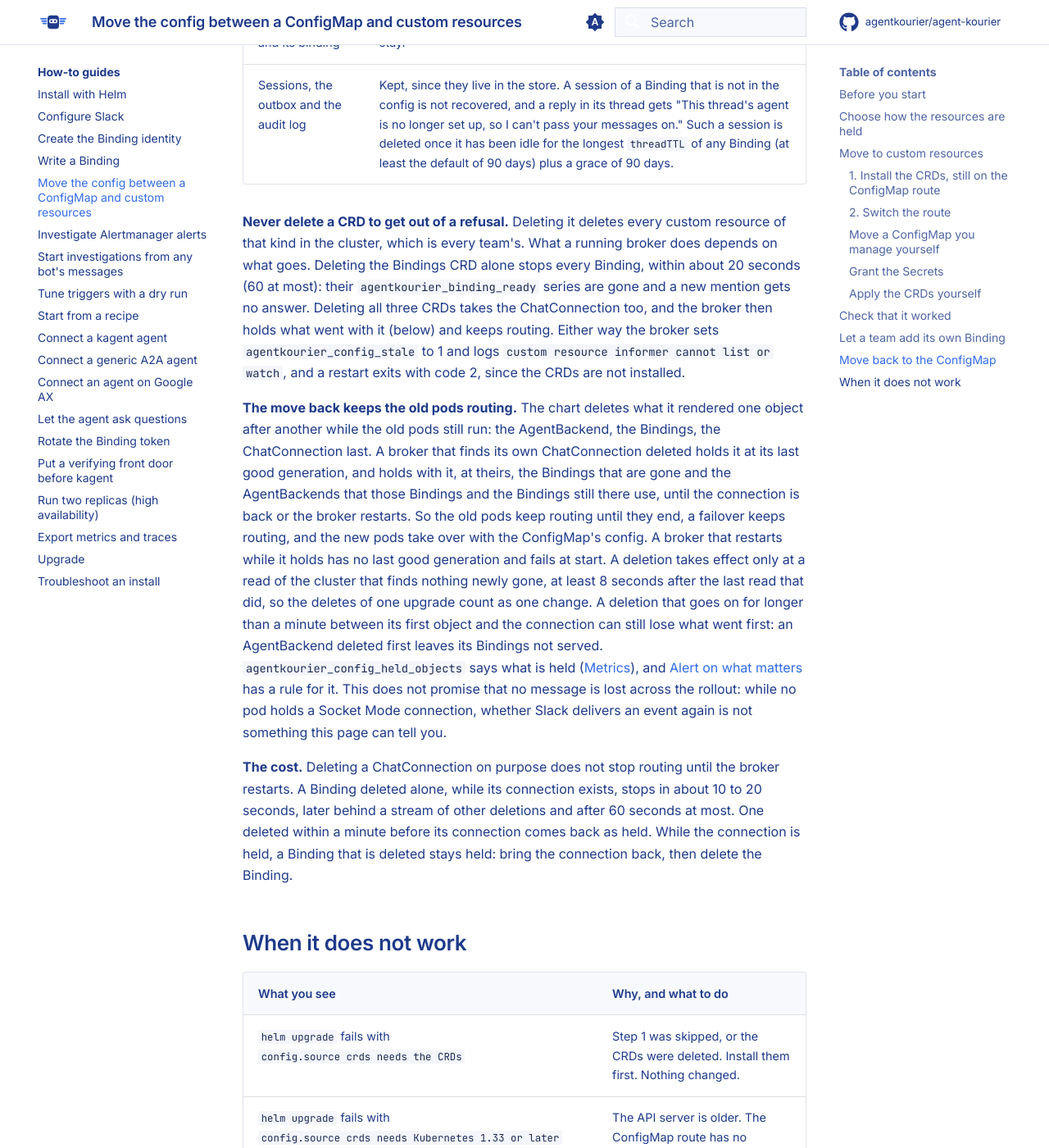
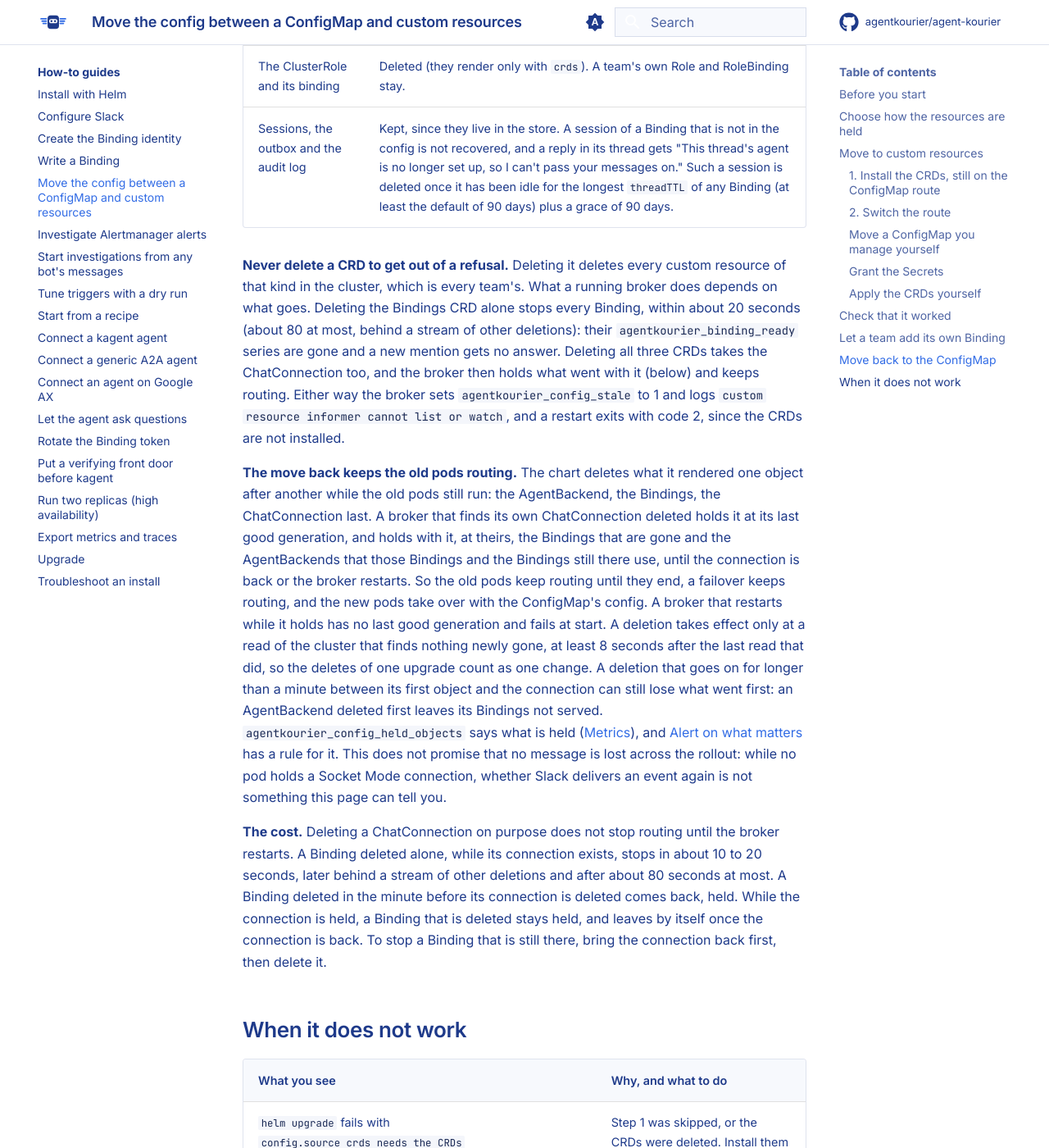
Before and after one commit to agentkourier/agent-kourier, an MkDocs documentation site: the page built from docs/how-to/migrate-config-source.md, in a window 1280 px wide and 1400 px high, scrolled down 7946 px. Shown: the whole window at 82% size. Built offline with MkDocs 1.6.1 and Material for MkDocs 9.7.7, drawn with Linux system fonts in a browser that asks for light colours; comment, search, counter and statistics services are not loaded; some of the changed text lies outside the part shown.

Commit message:
docs: bound the deletion delay by its terms, name the chart's Role, and cover helm --wait
A deletion reaches the broker up to one poll after the delete, then waits the grace, then
takes effect at the next poll: about 80 seconds at most behind a stream of other deletions.
The chart's Role is <fullname>-secrets. A Binding that is not Ready fails helm --wait:
reported by the reviewer with Helm 4.3.0 (resource Binding/.../sre not ready) and not run
by me (unverified here). recipes.md says the CRDs must exist first.

````diff
--- a/docs/how-to/migrate-config-source.md
+++ b/docs/how-to/migrate-config-source.md
@@ -197,7 +197,7 @@ to do, and one is the team's.
      - {kind: ServiceAccount, name: agent-kourier, namespace: agent-kourier}
    ```
 
-   The verbs are `list` and `watch`, not `get`. Give the Role a name that the chart would not (`<release>-secrets` is its own), so that the two never meet. Check with `kubectl auth can-i list secrets/team-a-agent-token -n team-a --as
+   The verbs are `list` and `watch`, not `get`. Give the Role a name that the chart would not (`<fullname>-secrets` is its own: `agent-kourier-secrets` for the release on this page), so that the two never meet. Check with `kubectl auth can-i list secrets/team-a-agent-token -n team-a --as
    system:serviceaccount:agent-kourier:agent-kourier`: it says `yes`, and `list secrets` without the name says `no`.
    Until the Role exists the Binding is `BackendReachable=False` with `CredentialsUnreadable`. It recovers on its own, with no restart, once the Role is
    applied.
@@ -247,7 +247,7 @@ leave the team's Bindings out of the ConfigMap and use plain `--set config.sourc
 
 A Secret outside the release namespace needs a grant on this route, and `rbac.secretNames` is ignored. The Role that a team made for its own Secret stays after the move
 and is that grant. The other way is `rbac.secretNamespaces`, which replaces the chart's default of the release namespace, so list the release namespace as well; and if a team's Role has the name
-the chart would give its own there (`<release>-secrets`), delete it first, or the upgrade fails with `invalid ownership metadata`.
+the chart would give its own there (`<fullname>-secrets`, which is `agent-kourier-secrets` for the release on this page), delete it first, or the upgrade fails with `invalid ownership metadata`.
 
 Keep `crds.install: true` while you do; it does not need to change. What the move back does:
 
@@ -262,7 +262,7 @@ Keep `crds.install: true` while you do; it does not need to change. What the mov
 | Sessions, the outbox and the audit log | Kept, since they live in the store. A session of a Binding that is not in the config is not recovered, and a reply in its thread gets "This thread's agent is no longer set up, so I can't pass your messages on." Such a session is deleted once it has been idle for the longest `threadTTL` of any Binding (at least the default of 90 days) plus a grace of 90 days. |
 
 **Never delete a CRD to get out of a refusal.** Deleting it deletes every custom resource of that kind in the cluster, which is every team's. What a running
-broker does depends on what goes. Deleting the Bindings CRD alone stops every Binding, within about 20 seconds (60 at most): their `agentkourier_binding_ready`
+broker does depends on what goes. Deleting the Bindings CRD alone stops every Binding, within about 20 seconds (about 80 at most, behind a stream of other deletions): their `agentkourier_binding_ready`
 series are gone and a new mention gets no answer. Deleting all three CRDs takes the ChatConnection too, and the broker then holds what went with it (below) and keeps routing.
 Either way the broker sets `agentkourier_config_stale` to 1 and logs `custom resource informer cannot list or watch`, and a restart exits with code 2, since the CRDs are not installed.
 
@@ -276,8 +276,8 @@ says what is held ([Metrics](../reference/metrics.md#connection-configuration-an
 This does not promise that no message is lost across the rollout: while no pod holds a Socket Mode connection, whether Slack delivers an event again is not something this page can tell you.
 
 **The cost.** Deleting a ChatConnection on purpose does not stop routing until the broker restarts. A Binding deleted alone, while its connection exists, stops in about 10 to
-20 seconds, later behind a stream of other deletions and after 60 seconds at most. One deleted within a minute before its connection comes back as held. While the connection is held, a
-Binding that is deleted stays held: bring the connection back, then delete the Binding.
+20 seconds, later behind a stream of other deletions and after about 80 seconds at most. A Binding deleted in the minute before its connection is deleted comes back, held. While the connection
+is held, a Binding that is deleted stays held, and leaves by itself once the connection is back. To stop a Binding that is still there, bring the connection back first, then delete it.
 
 ## When it does not work
 
@@ -287,6 +287,7 @@ Binding that is deleted stays held: bring the connection back, then delete the B
 | `helm upgrade` fails with `config.source crds needs Kubernetes 1.33 or later` | The API server is older. The ConfigMap route has no minimum: stay on it. With `helm template`, pass the cluster's version with `--kube-version`. |
 | The pod crash-loops and `kubectl logs` says `ChatConnection agent-kourier/slack was not found` (exit code 2) | The broker owns one ChatConnection, named by `AGENTKOURIER_CHAT_CONNECTION`, and does not start without it. Apply it, or name the one that exists in `config.chatConnection`. Once the resources exist the pod starts at its next restart, with nothing else to do. |
 | `helm upgrade` fails with `conflict with "kubectl-patch"` or another manager | Someone edited a chart-rendered resource by hand, and Helm will not overwrite a field another manager set. Put the change in your values. To discard the hand edit, add `--force-conflicts`. |
+| `helm upgrade --wait` (or `helm install --wait`) fails with `resource Binding/<namespace>/<name> not ready` | Helm 4 reads the status of the Bindings the chart renders on this route, and a Binding is not `Ready` until the leader has probed it, or while its agent or channel cannot be reached. Allow a longer `--timeout`, or leave `--wait` out and check the Bindings as in [Check that it worked](#check-that-it-worked). |
 | `helm upgrade` fails with `field not declared in schema`, or `Invalid value` | A rendered resource has a field the schema does not have, or a value it refuses. The release goes to `failed` and the objects stay as they were; fix the values and upgrade again. |
 | The pod exits with code 2 and `the custom resource definitions are not installed` | The CRDs are not in the cluster. Install them, as in step 1. |
 | A reinstall under another release name fails with `invalid ownership metadata` | The kept CRDs name the release that made them. See the [chart README](https://github.com/agentkourier/agent-kourier/blob/main/charts/agent-kourier/README.md#custom-resources-instead-of-a-configmap) for the two ways on that delete nothing. |
````
Also changed, not shown: docs/explanation/config-routes.md (+3 -3 lines), docs/how-to/recipes.md (+1 -1 lines).
